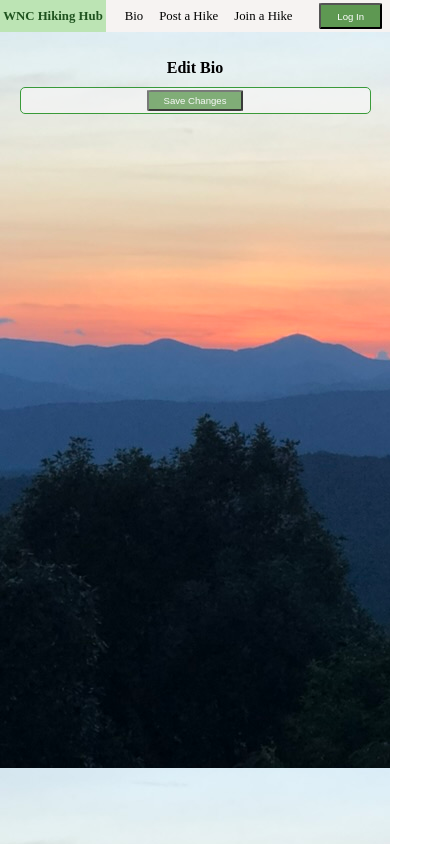
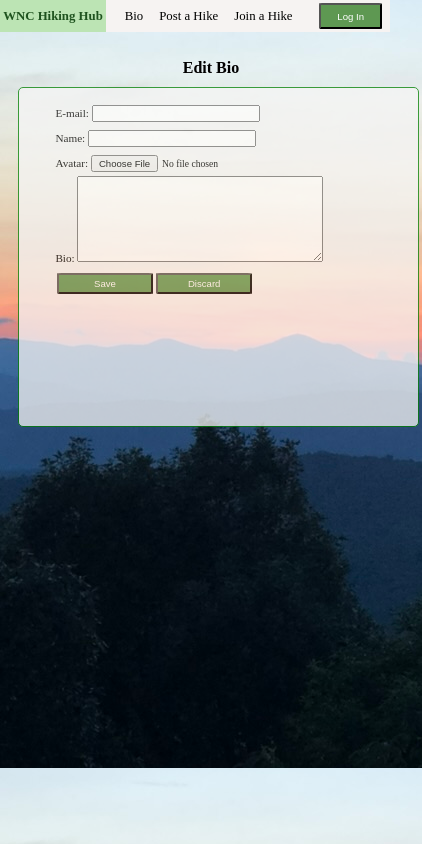
Before and after one commit to AnnieMcMahon/wnc-hiking-hub-v2, a Next.js app: page /edit-bio in a window 390 px wide. Shown: the whole page, 422 px wide, since content can reach past the window. Built offline with nearby package versions, Linux system fonts and the light colour scheme.

Commit message:
developed edit-bio page

```diff
--- a/app/context/GlobalContext.js
+++ b/app/context/GlobalContext.js
@@ -12,13 +12,13 @@ export function GlobalProvider({ children }) {
   const [hikes, setHikes] = useState(sampleHikes);
 
   useEffect(() => {
-    const storedUsers = JSON.parse(localStorage.getItem("appUsers"));
-    const storedHikes = JSON.parse(localStorage.getItem("hikes"));
-    const storedUser = JSON.parse(localStorage.getItem("currentUser"));
-    console.log("stored values at the beginning of useEffect: ", storedUsers, storedHikes, storedUser);
-    if (!storedUser) {
-      localStorage.setItem("currentUser", JSON.stringify(sampleAppUsers[0]));
-    }
+    // const storedUsers = JSON.parse(localStorage.getItem("appUsers"));
+    // const storedHikes = JSON.parse(localStorage.getItem("hikes"));
+    // const storedUser = JSON.parse(localStorage.getItem("currentUser"));
+    localStorage.clear();
+    localStorage.setItem("hikes", JSON.stringify(sampleHikes));
+    localStorage.setItem("appUsers", JSON.stringify(sampleAppUsers));
+    localStorage.setItem("currentUser", JSON.stringify(sampleAppUsers[0]));
   }, []);
 
   // Store info in localStorage when it changes
@@ -33,21 +33,6 @@ export function GlobalProvider({ children }) {
   // useEffect(() => {
   //   localStorage.setItem("currentUser", JSON.stringify(currentUser));
   // }, [currentUser]);
-
-  //Load initial data in localstorage and state for testing purposes
-  // useEffect(() => {
-  //   localStorage.clear();
-  //   localStorage.setItem("hikes", JSON.stringify(sampleHikes));
-  //   localStorage.setItem("appUsers", JSON.stringify(sampleAppUsers));
-  //   localStorage.setItem("currentUser", JSON.stringify(sampleAppUsers[0]));
-
-  //   console.log(hikes);
-  //   console.log(appUsers);
-  //   console.log(currentUser);
-  //   console.log(JSON.parse(localStorage.getItem("hikes")));
-  //   console.log(JSON.parse(localStorage.getItem("appUsers")));
-  //   console.log(JSON.parse(localStorage.getItem("currentUser")));
-  // }, []);
 
 
   return (
--- a/app/edit-bio/edit-bio.css
+++ b/app/edit-bio/edit-bio.css
@@ -1,8 +1,31 @@
 #edit-bio {
-  width: 65%;
+  padding-top: 1rem;
+  width: 30rem;
   margin: auto;
-  padding-top: 1rem;
-  height: 25rem;
+}
+
+#edit-bio .form-area {
+  width: 30rem;
+  margin: auto;
+}
+
+#edit-bio form {
+  text-align: left;
+  height: 20rem;
+  margin-top: 0.5rem;
+  margin-left: 1rem;
+  padding-left: 1rem;
+  line-height: 1.5rem;
+  overflow: scroll;
+}
+
+#edit-bio input {
+  width: 20rem;
+}
+
+#edit-bio textarea {
+  width: 20rem;
+  height: 5rem;
 }
 
 @media only screen and (max-width: 768px) {
@@ -12,3 +35,28 @@
     height: auto;
   }
 }
+
+@media only screen and (max-width: 768px) {
+  #edit-bio {
+    width: 100%;
+    height: auto;
+  }
+
+  #edit-bio #form-area {
+    height: auto;
+    width: 100%;
+    margin-top: 0.1rem;
+    margin-left: 0.1rem;
+    padding: 0.3rem;
+    line-height: 1.2rem;
+  }
+
+  #edit-bio input {
+    width: 10rem;
+  }
+
+  #edit-bio textarea {
+    width: 15rem;
+    height: 5rem;
+  }
+}
--- a/app/edit-bio/page.jsx
+++ b/app/edit-bio/page.jsx
@@ -5,32 +5,54 @@ import { useGlobal } from "../context/GlobalContext";
 
 function EditBio() {
   const router = useRouter();
-  const { currentUser } = useGlobal();
+  const { currentUser, setCurrentUser, appUsers, setAppUsers } = useGlobal();
 
   function handleSubmit(e) {
     e.preventDefault();
-    // const userEmail = e.target.userEmail.value;
-    // const userPassword = e.target.userPassword.value;
-  }
+    const newInfo = currentUser;
+    let newEmail = e.target.email.value;
+    let newName = e.target.name.value;
+    let newAvatar = e.target.avatar.value;
+    let newBio = e.target.bio.value;
+    if (newEmail) newInfo.email = newEmail;
+    if (newName) newInfo.name = newName;
+    if (newAvatar) newInfo.avatar = newAvatar;
+    if (newBio) newInfo.bio = newBio;
+      const userIndex = appUsers.indexOf(currentUser);
+      setCurrentUser(newInfo);
+      localStorage.setItem('currentUser', JSON.stringify(newInfo));
+      let newUserList = [...appUsers];
+      newUserList[userIndex] = newInfo;
+      setAppUsers(newUserList);
+      router.push("/bio");
+    }
+
+    function handleClick() {
+      router.push("/edit-bio");
+    }
 
   return (
     <div id="edit-bio">
       <h1>Edit Bio</h1>
-      <div id="bio-info" className="text-box">
+      <div id="form-area" className="text-box">
         <form onSubmit={(e) => handleSubmit(e)}>
-          {/* <label htmlFor="userEmail">E-mail: </label>
-          <input type="email" name="email" id="userEmail" autoComplete="true" />
+          <label htmlFor="newEmail">E-mail: </label>
+          <input type="email" name="email" id="newEmail" autoComplete="true" />
           <br />
-          <label htmlFor="userPassword">Password: </label>
-          <input
-            type="password"
-            name="password"
-            id="userPassword"
-            autoComplete="false"
-          />
-          <br /> */}
+          <label htmlFor="newName">Name: </label>
+          <input type="text" name="name" id="newName"/>
+          <br />
+          <label htmlFor="newAvatar">Avatar: </label>
+          <input type="file" accept="image/*" name="avatar" id="newAvatar"/>
+          <br />
+          <label htmlFor="newBio">Bio: </label>
+          <textarea name="bio" id="newBio"/>
+          <br />
           <button type="submit" className="form-button">
-            Save Changes
+            Save
+          </button>
+          <button onClick={handleClick} className="form-button">
+            Discard
           </button>
         </form>
       </div>
--- a/app/login/page.jsx
+++ b/app/login/page.jsx
@@ -5,7 +5,7 @@ import { useGlobal } from "../context/GlobalContext";
 
 function Login() {
   const router = useRouter();
-  const { setCurrentUser, appUsers } = useGlobal();
+  const { setCurrentUser, appUsers, setAppUsers } = useGlobal();
 
   function handleSubmit(e) {
     e.preventDefault();
@@ -46,7 +46,9 @@ function Login() {
       bio: "Enter your bio description here",
       hikes: [],
     };
-    appUsers.push(newUser);
+    setAppUsers(existingUsers => [...existingUsers, newUser]);
+
+    // appUsers.push(newUser);
     localStorage.setItem('appUsers', JSON.stringify(appUsers));
     setCurrentUser(newUser);
     localStorage.setItem('currentUser', JSON.stringify(newUser));
```
